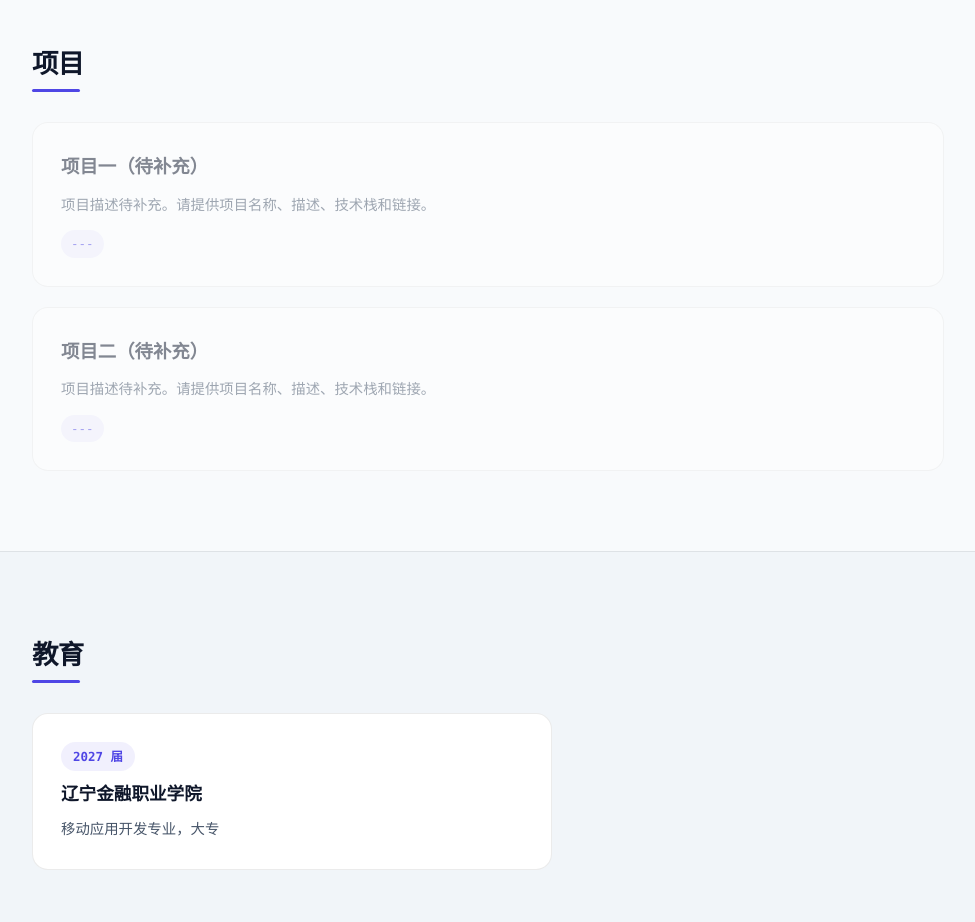
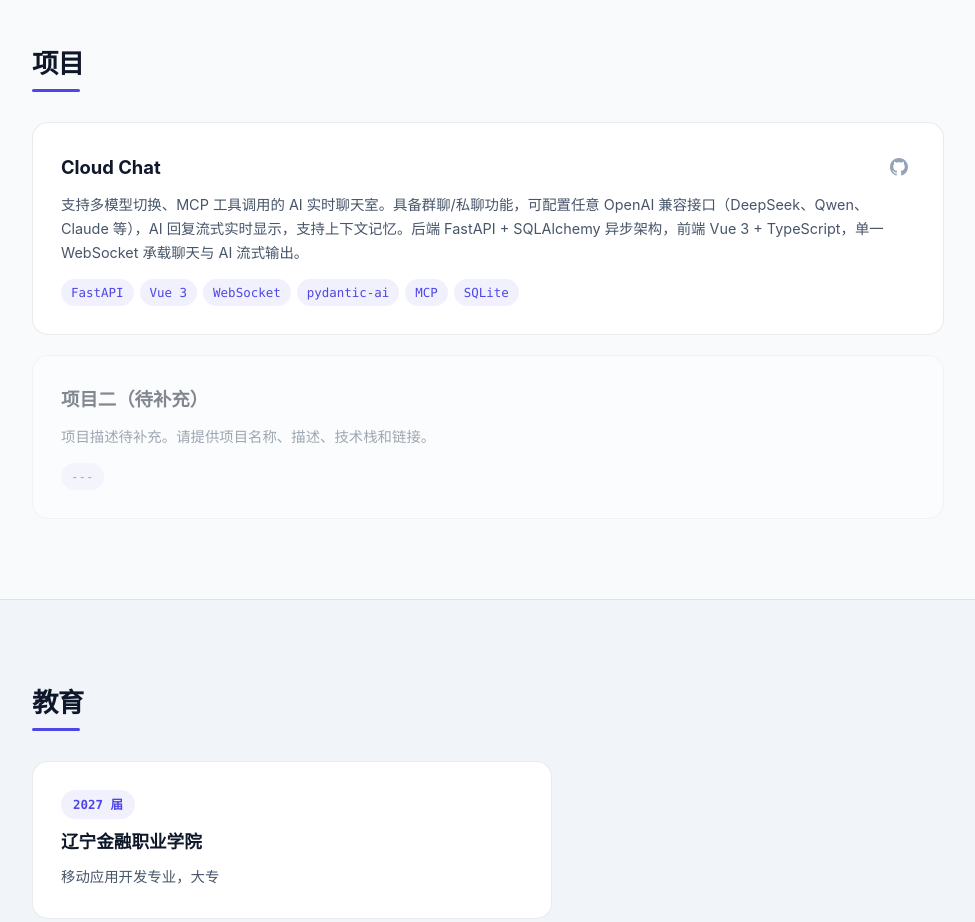
Before and after one commit to luckybillyz11-ops/luckybillyz11-ops.github.io, a plain HTML site: page index.html in a window 1280 px wide. Shown: the part 1680-2602 px from the top of the page, without its empty margins (152-1127 px from the left). Drawn offline with Linux system fonts and the light colour scheme.

Commit message:
添加项目: Cloud Chat — AI实时聊天室

```diff
--- a/index.html
+++ b/index.html
@@ -138,14 +138,17 @@
     <div class="container">
       <h2 class="section-title reveal"><span data-zh>项目</span><span data-en>Projects</span></h2>
       <div class="projects-list reveal-stagger">
-        <!-- Project 1 — placeholder, waiting for user to provide details -->
-        <article class="project-card" style="opacity:0.5; pointer-events:none;">
+        <!-- Project 1: Cloud Chat -->
+        <article class="project-card">
           <div class="project-head">
-            <h3 class="project-name"><span data-zh>项目一（待补充）</span><span data-en>Project 1 (TBD)</span></h3>
+            <h3 class="project-name">Cloud Chat</h3>
+            <a href="https://github.com/luckybillyz11-ops/cloud-chat" target="_blank" rel="noopener" class="project-link" title="源码">
+              <svg class="icon-github" viewBox="0 0 24 24" fill="currentColor"><use href="#icon-github-path"/></svg>
+            </a>
           </div>
-          <p class="project-desc"><span data-zh>项目描述待补充。请提供项目名称、描述、技术栈和链接。</span><span data-en>Project description coming soon. Please provide name, description, tech stack, and links.</span></p>
+          <p class="project-desc"><span data-zh>支持多模型切换、MCP 工具调用的 AI 实时聊天室。具备群聊/私聊功能，可配置任意 OpenAI 兼容接口（DeepSeek、Qwen、Claude 等），AI 回复流式实时显示，支持上下文记忆。后端 FastAPI + SQLAlchemy 异步架构，前端 Vue 3 + TypeScript，单一 WebSocket 承载聊天与 AI 流式输出。</span><span data-en>A real-time AI chatroom with multi-model switching and MCP tool calling. Features group/private chat, configurable OpenAI-compatible APIs (DeepSeek, Qwen, Claude, etc.), streaming AI responses, and conversation memory. Built with FastAPI + SQLAlchemy async backend, Vue 3 + TypeScript frontend, single WebSocket for both chat and AI streaming.</span></p>
           <div class="project-tech">
-            <span>---</span>
+            <span>FastAPI</span><span>Vue 3</span><span>WebSocket</span><span>pydantic-ai</span><span>MCP</span><span>SQLite</span>
           </div>
         </article>
 
```
